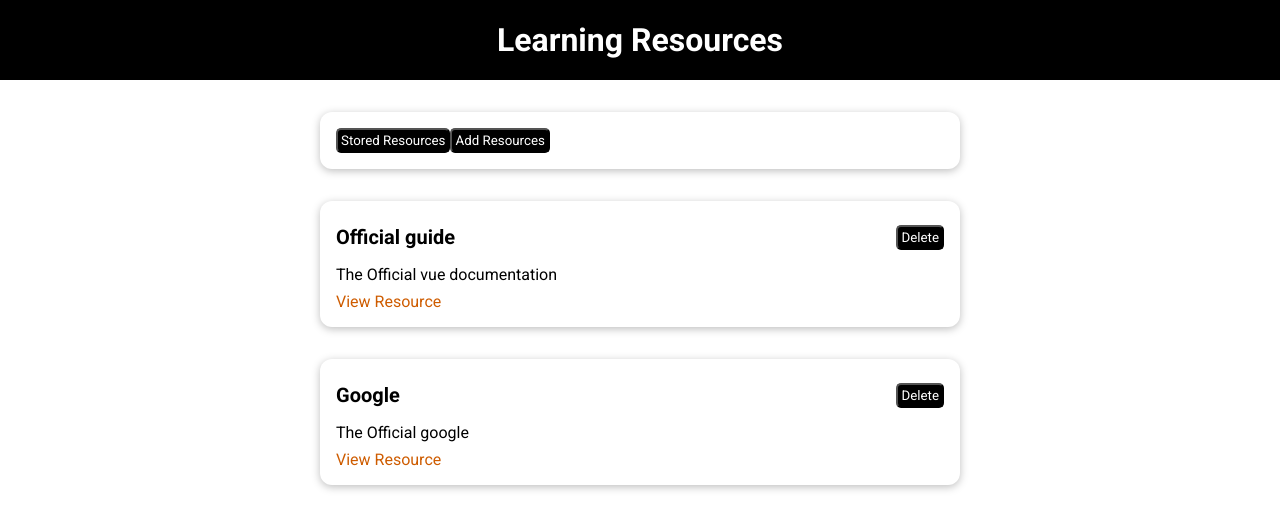
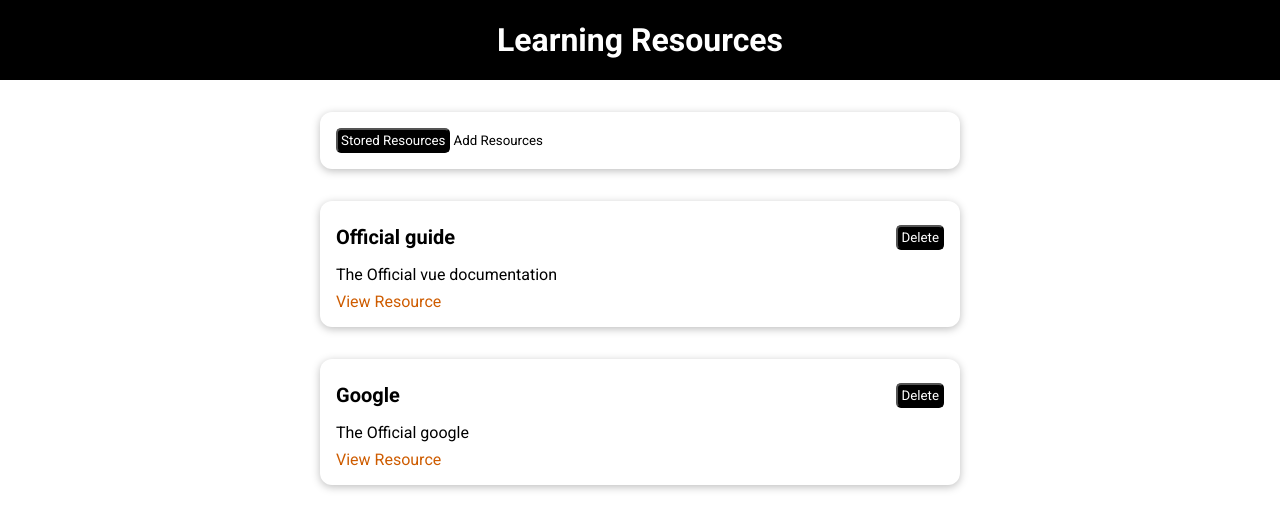
Before and after one commit to RebeccaHA/resource-library, a Vue app: page / in a window 1280 px wide. Shown: the top 530 px of the page. Built offline with nearby package versions, Linux system fonts and the light colour scheme.

Commit message:
added tab styling

```diff
--- a/src/components/UI/UiButton.vue
+++ b/src/components/UI/UiButton.vue
@@ -26,12 +26,15 @@ button:active {
 
 .flat {
   background-color: transparent;
-  color: #3a0061;
+  color: black;
   border: none;
 }
 
 .flat:hover,
 .flat:active {
-  background-color: #edd2ff;
+  background-color: #b57507;
+  border-color: #b57507;
+  background-color: black;
+  color: white;
 }
 </style>
--- a/src/components/learning-resources/TheResources.vue
+++ b/src/components/learning-resources/TheResources.vue
@@ -1,8 +1,14 @@
 <template>
   <div>
     <card>
-      <ui-button @click="selectTab('stored-resources')">Stored Resources</ui-button>
-      <ui-button @click="selectTab('add-resource')">Add Resources</ui-button>
+      <ui-button
+        @click="selectTab('stored-resources')"
+        :mode="isSelected === 'stored-resources'? null : 'flat'"
+      >Stored Resources</ui-button>
+      <ui-button
+        @click="selectTab('add-resource')"
+        :mode="isSelected === 'add-resources'? null : 'flat'"
+      >Add Resources</ui-button>
     </card>
     <component :is="isSelected"></component>
   </div>
```
